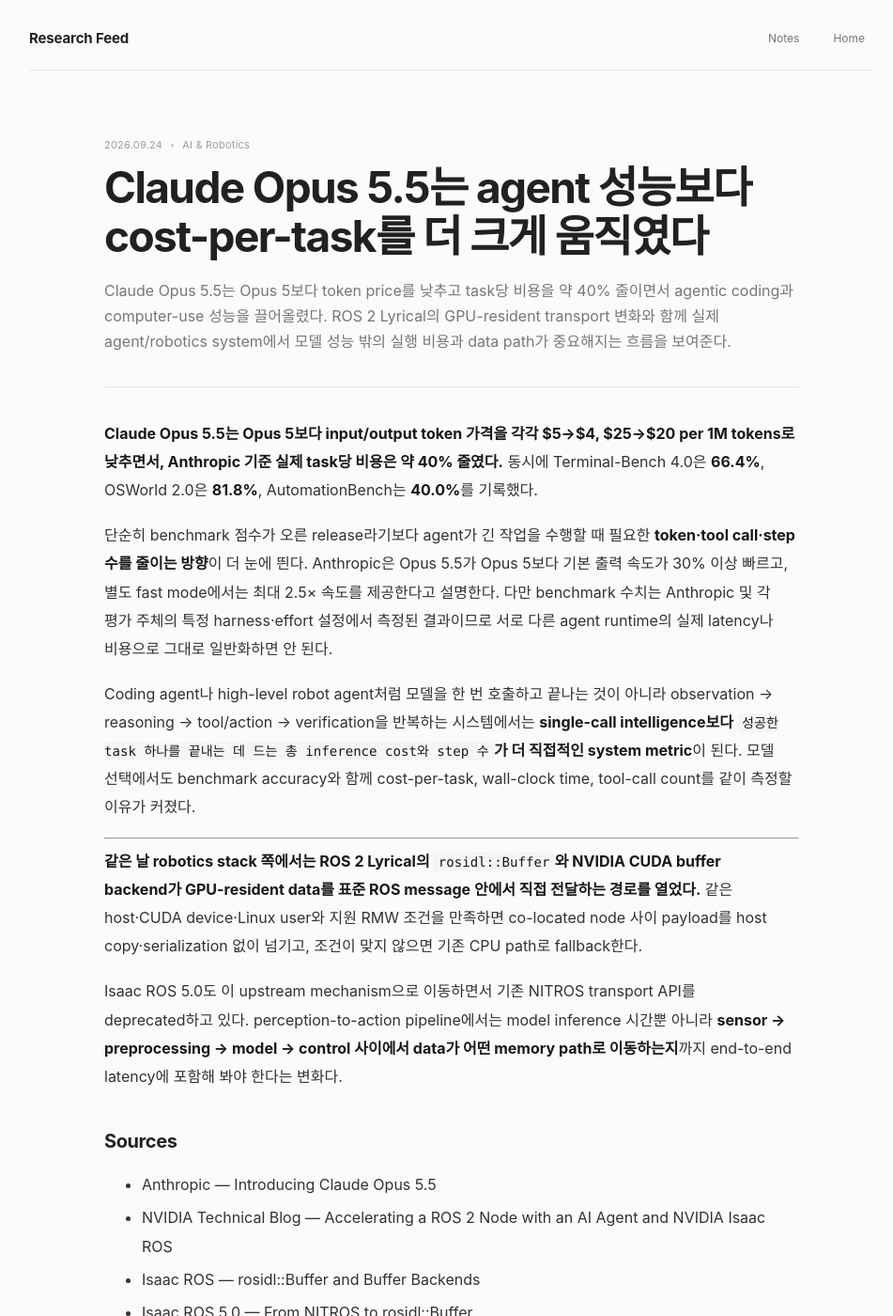
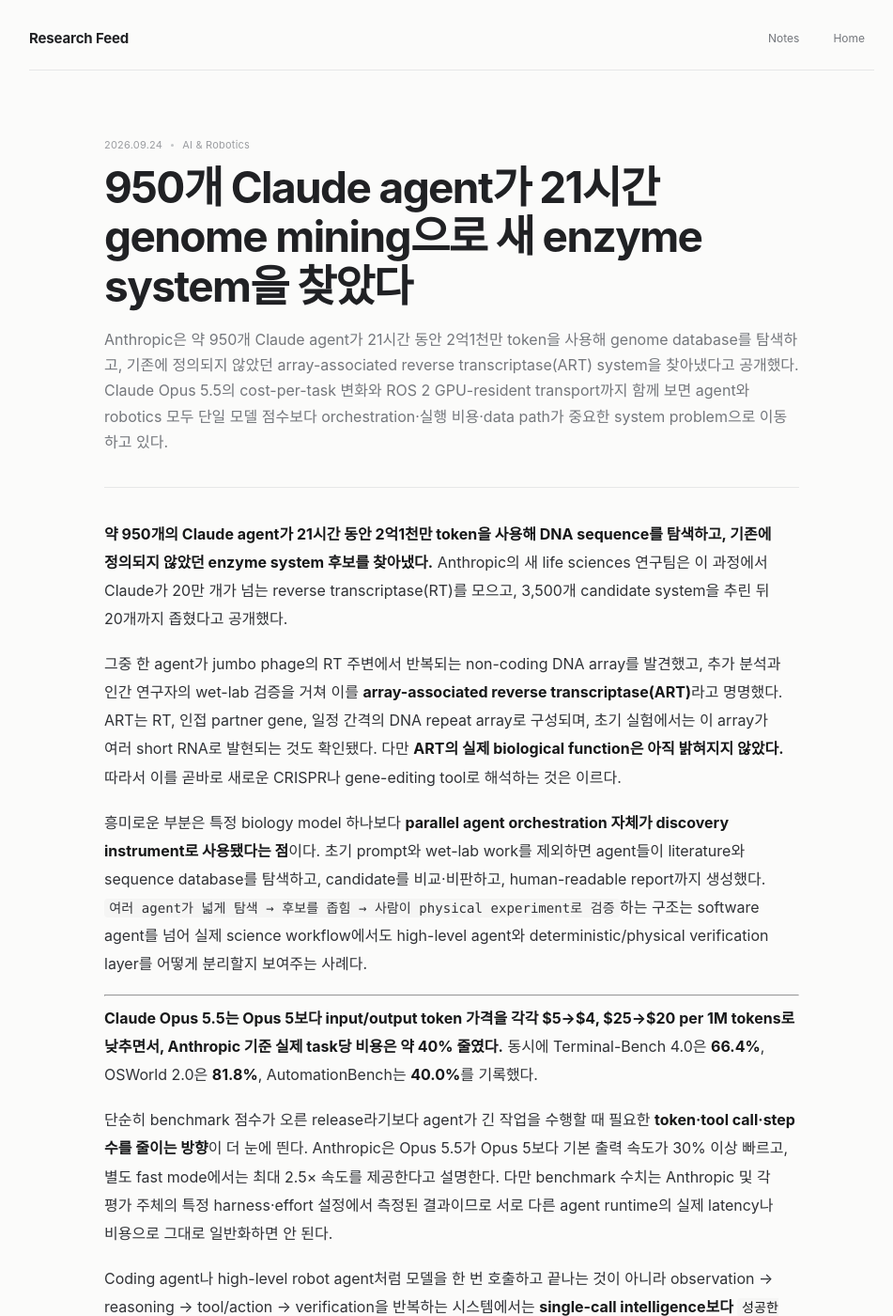
Before and after one commit to nayana224/nayana224.github.io, a Jekyll site: the page built from _research_feed/2026-09-24-ai-robotics.md, in a window 1280 px wide and 1400 px high. Shown: the whole window at 94% size, without its empty margins (159-1110 px from the left). Built offline with Jekyll 4.4.1, drawn with Linux system fonts in a browser that asks for light colours; some of the changed text lies outside the part shown.

Commit message:
Update Research Feed with AI-driven biology discovery

```diff
--- a/_research_feed/2026-09-24-ai-robotics.md
+++ b/_research_feed/2026-09-24-ai-robotics.md
@@ -1,10 +1,18 @@
 ---
 layout: feed_note
-title: "Claude Opus 5.5는 agent 성능보다 cost-per-task를 더 크게 움직였다"
-date: 2026-09-24 21:13:01 +0900
+title: "950개 Claude agent가 21시간 genome mining으로 새 enzyme system을 찾았다"
+date: 2026-09-24 22:26:12 +0900
 channel: ai-robotics
 channel_label: AI & Robotics
-summary: "Claude Opus 5.5는 Opus 5보다 token price를 낮추고 task당 비용을 약 40% 줄이면서 agentic coding과 computer-use 성능을 끌어올렸다. ROS 2 Lyrical의 GPU-resident transport 변화와 함께 실제 agent/robotics system에서 모델 성능 밖의 실행 비용과 data path가 중요해지는 흐름을 보여준다."
+summary: "Anthropic은 약 950개 Claude agent가 21시간 동안 2억1천만 token을 사용해 genome database를 탐색하고, 기존에 정의되지 않았던 array-associated reverse transcriptase(ART) system을 찾아냈다고 공개했다. Claude Opus 5.5의 cost-per-task 변화와 ROS 2 GPU-resident transport까지 함께 보면 agent와 robotics 모두 단일 모델 점수보다 orchestration·실행 비용·data path가 중요한 system problem으로 이동하고 있다."
+---
+
+**약 950개의 Claude agent가 21시간 동안 2억1천만 token을 사용해 DNA sequence를 탐색하고, 기존에 정의되지 않았던 enzyme system 후보를 찾아냈다.** Anthropic의 새 life sciences 연구팀은 이 과정에서 Claude가 20만 개가 넘는 reverse transcriptase(RT)를 모으고, 3,500개 candidate system을 추린 뒤 20개까지 좁혔다고 공개했다.
+
+그중 한 agent가 jumbo phage의 RT 주변에서 반복되는 non-coding DNA array를 발견했고, 추가 분석과 인간 연구자의 wet-lab 검증을 거쳐 이를 **array-associated reverse transcriptase(ART)**라고 명명했다. ART는 RT, 인접 partner gene, 일정 간격의 DNA repeat array로 구성되며, 초기 실험에서는 이 array가 여러 short RNA로 발현되는 것도 확인됐다. 다만 **ART의 실제 biological function은 아직 밝혀지지 않았다.** 따라서 이를 곧바로 새로운 CRISPR나 gene-editing tool로 해석하는 것은 이르다.
+
+흥미로운 부분은 특정 biology model 하나보다 **parallel agent orchestration 자체가 discovery instrument로 사용됐다는 점**이다. 초기 prompt와 wet-lab work를 제외하면 agent들이 literature와 sequence database를 탐색하고, candidate를 비교·비판하고, human-readable report까지 생성했다. `여러 agent가 넓게 탐색 → 후보를 좁힘 → 사람이 physical experiment로 검증`하는 구조는 software agent를 넘어 실제 science workflow에서도 high-level agent와 deterministic/physical verification layer를 어떻게 분리할지 보여주는 사례다.
+
 ---
 
 **Claude Opus 5.5는 Opus 5보다 input/output token 가격을 각각 $5→$4, $25→$20 per 1M tokens로 낮추면서, Anthropic 기준 실제 task당 비용은 약 40% 줄였다.** 동시에 Terminal-Bench 4.0은 **66.4%**, OSWorld 2.0은 **81.8%**, AutomationBench는 **40.0%**를 기록했다.
@@ -20,6 +28,7 @@
 Isaac ROS 5.0도 이 upstream mechanism으로 이동하면서 기존 NITROS transport API를 deprecated하고 있다. perception-to-action pipeline에서는 model inference 시간뿐 아니라 **sensor → preprocessing → model → control 사이에서 data가 어떤 memory path로 이동하는지**까지 end-to-end latency에 포함해 봐야 한다는 변화다.
 
 ### Sources
+- [Anthropic — Claude discovers a novel enzyme system with CRISPR-like repeats](https://www.anthropic.com/news/claude-discovers-novel-enzyme-system)
 - [Anthropic — Introducing Claude Opus 5.5](https://www.anthropic.com/claude-opus-5-5)
 - [NVIDIA Technical Blog — Accelerating a ROS 2 Node with an AI Agent and NVIDIA Isaac ROS](https://developer.nvidia.com/blog/accelerating-a-ros-2-node-with-an-ai-agent-and-nvidia-isaac-ros)
 - [Isaac ROS — rosidl::Buffer and Buffer Backends](https://nvidia-isaac-ros.github.io/concepts/rosidl_buffer/index.html)
```
